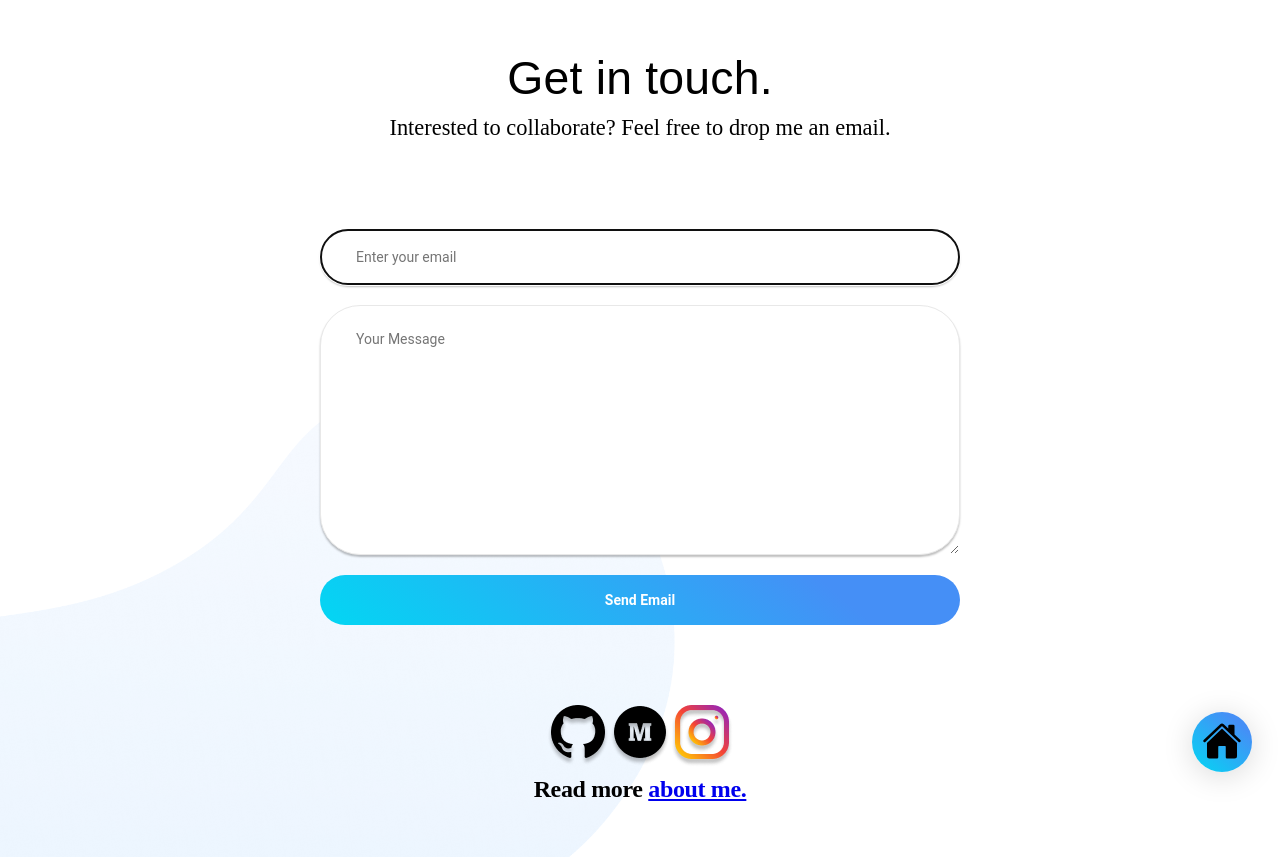
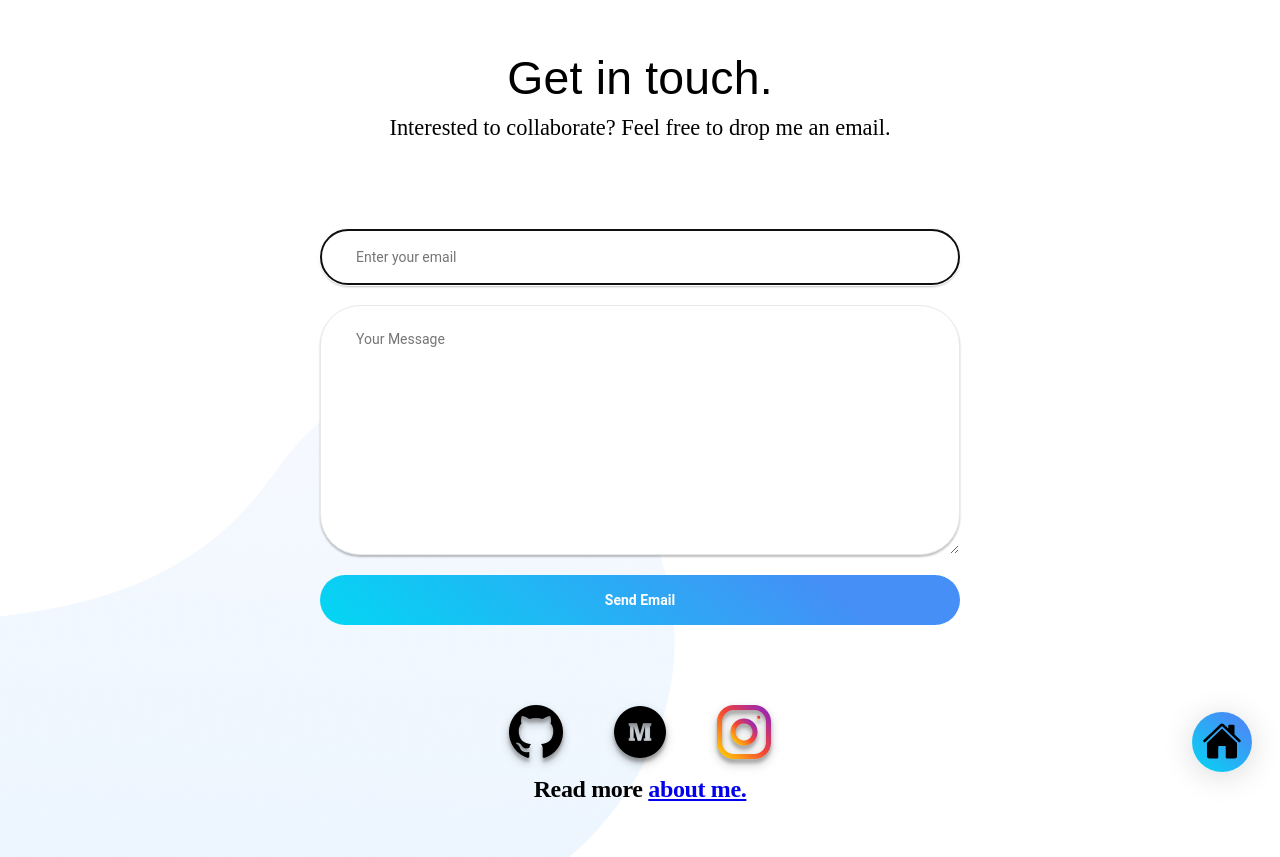
Before and after one commit to M3hTi/portfolio, a React (Vite) app: page /contact in a window 1280 px wide. Built offline with nearby package versions, Linux system fonts and the light colour scheme.

Commit message:
refactor: remove Telegram icon and update styles for social media icons on Contact page

```diff
--- a/src/pages/Contact.module.css
+++ b/src/pages/Contact.module.css
@@ -58,3 +58,12 @@
   justify-content: center;
   align-items: center;
 }
+
+.socialIcon {
+  filter: drop-shadow(0 4px 4px rgba(0, 0, 0, 0.25));
+  margin: 21px;
+
+  &:hover {
+    filter: drop-shadow(0 8px 8px rgba(0, 0, 0, 0.32));
+  }
+}
```
Also changed, not shown: public/Telegram.jpg (deleted).
